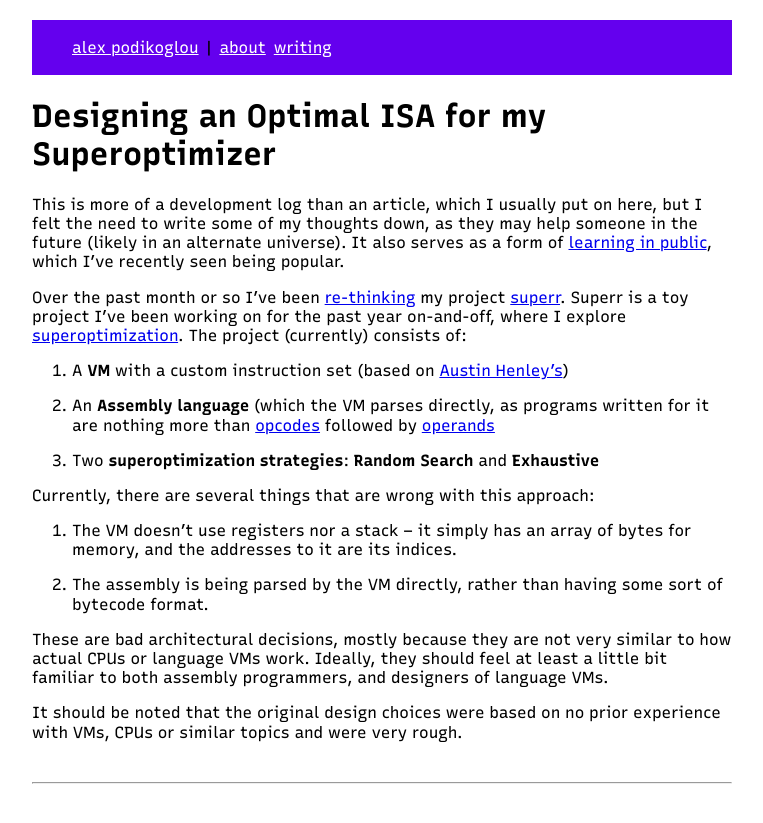
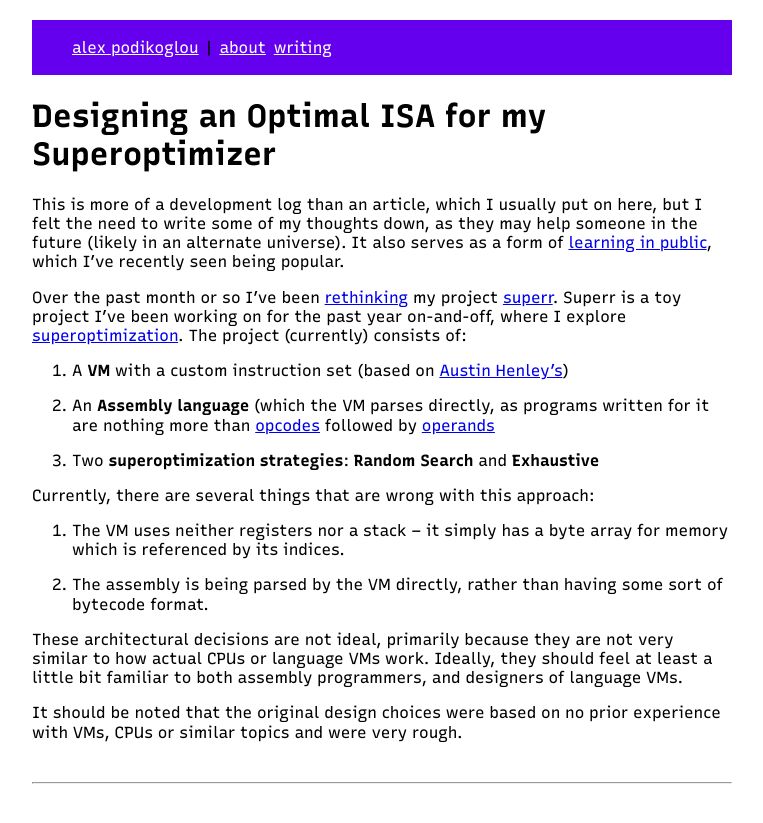
Before and after one commit to podikoglou/podikoglou.eu, a Jekyll site: the page built from _posts/2025-02-25-designing-an-optimal-isa-for-my-superoptimizer.md, in a window 1280 px wide. Shown: the top 823 px of the page, without its empty margins (258-1021 px from the left). Built offline with Jekyll 4.4.1, drawn with Linux system fonts in a browser that asks for light colours.

Commit message:
revise draft

```diff
--- a/_posts/2025-02-25-designing-an-optimal-isa-for-my-superoptimizer.md
+++ b/_posts/2025-02-25-designing-an-optimal-isa-for-my-superoptimizer.md
@@ -18,7 +18,7 @@ in the future (likely in an alternate universe). It also serves as a form of
 [learning in public][1], which I've recently
 seen being popular.
 
-Over the past month or so I've been [re-thinking][2] my project [superr][3].
+Over the past month or so I've been [rethinking][2] my project [superr][3].
 Superr is a toy project I've been working on for the past year on-and-off,
 where I explore [superoptimization][4]. The project (currently) consists of:
 
@@ -30,15 +30,17 @@ where I explore [superoptimization][4]. The project (currently) consists of:
 3. Two **superoptimization strategies**: **Random Search** and **Exhaustive**
 
 Currently, there are several things that are wrong with this approach:
-1. The VM doesn't use registers nor a stack -- it simply has an array of bytes
-   for memory, and the addresses to it are its indices.
+
+1. The VM uses neither registers nor a stack -- it simply has a byte array
+   for memory which is referenced by its indices.
 
 2. The assembly is being parsed by the VM directly, rather than having some
    sort of bytecode format.
 
-These are bad architectural decisions, mostly because they are not very similar
-to how actual CPUs or language VMs work. Ideally, they should feel at least a
-little bit familiar to both assembly programmers, and designers of language VMs.
+These architectural decisions are not ideal, primarily because they are not
+very similar to how actual CPUs or language VMs work. Ideally, they should feel
+at least a little bit familiar to both assembly programmers, and designers of
+language VMs.
 
 It should be noted that the original design choices were based on no prior
 experience with VMs, CPUs or similar topics and were very rough.
```
